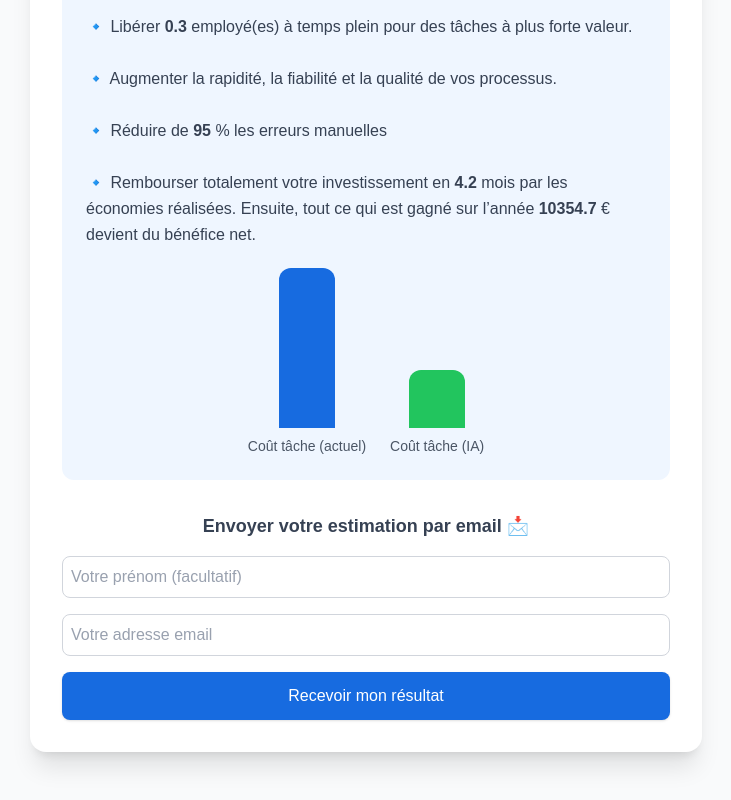
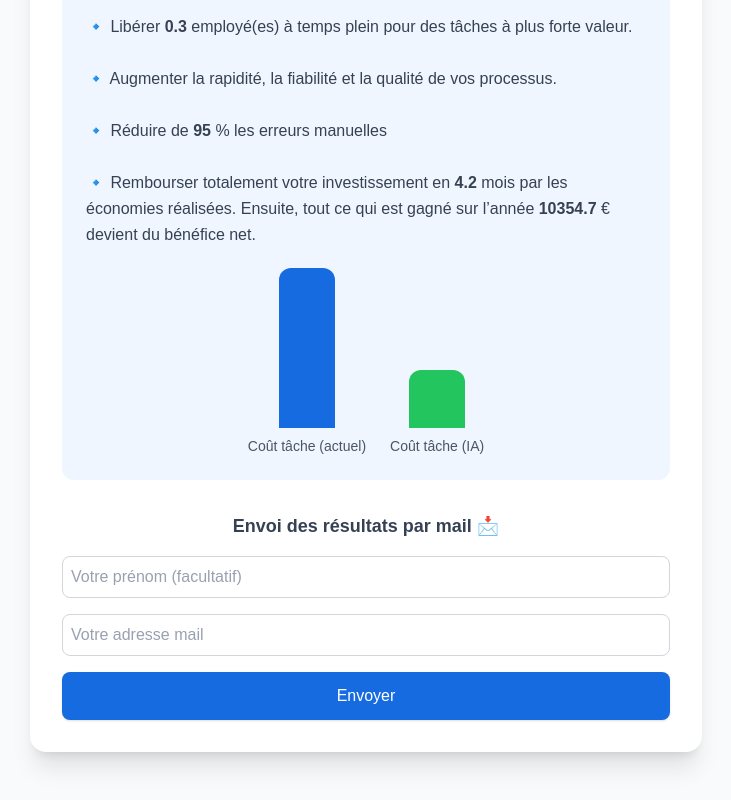
Before and after one commit to Liverstone999/ia-qelium, a Next.js app: page /simulateur in a window 1280 px wide. Shown: the part 804-1604 px from the top of the page, without its empty margins (274-1005 px from the left). Built offline with nearby package versions, Linux system fonts and the light colour scheme.

Commit message:
Modifications simulateur : mise à jour page.tsx

```diff
--- a/app/simulateur/page.tsx
+++ b/app/simulateur/page.tsx
@@ -116,7 +116,7 @@ export default function Simulateur() {
           {!submitted ? (
             <form onSubmit={handleSubmit} className="space-y-4">
               <h3 className="text-lg font-semibold text-gray-700">
-                Envoyer votre estimation par email 📩
+                Envoi des résultats par mail  📩
               </h3>
               <input
                 type="text"
@@ -127,7 +127,7 @@ export default function Simulateur() {
               />
               <input
                 type="email"
-                placeholder="Votre adresse email"
+                placeholder="Votre adresse mail"
                 value={email}
                 onChange={(e) => setEmail(e.target.value)}
                 required
@@ -137,7 +137,7 @@ export default function Simulateur() {
                 type="submit"
                 className="w-full bg-[#176be0] text-white py-3 rounded-lg shadow hover:bg-blue-600 transition"
               >
-                Recevoir mon résultat
+                Envoyer
               </button>
             </form>
           ) : (
```
